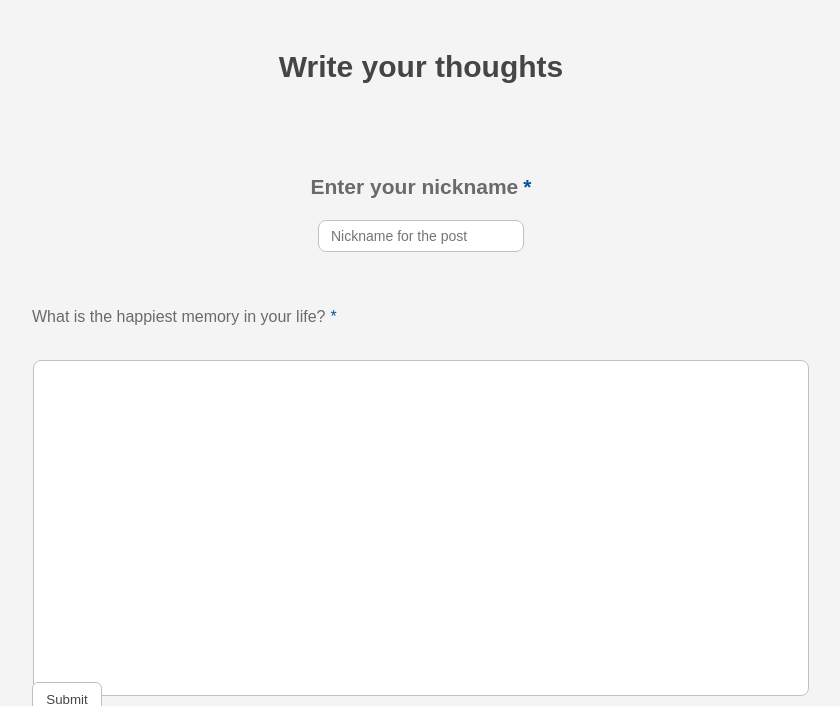
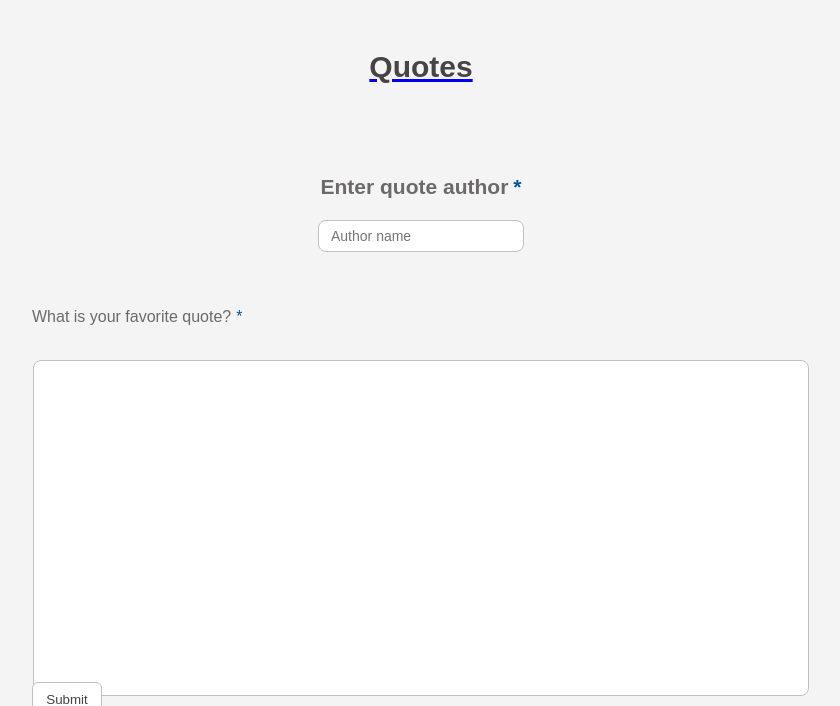
Before and after one commit to CCXLV/quoty, a Flask app: page / in a window 1280 px wide. Shown: the top 706 px of the page, without its empty margins (219-1059 px from the left). Run offline with Flask 2, Linux system fonts and the light colour scheme.

Commit message:
Update index.html

```diff
--- a/templates/index.html
+++ b/templates/index.html
@@ -1,14 +1,16 @@
 {% extends 'layout/layout.html' %}
-{% block title %}Write Your Thoughts{% endblock %}
+{% block title %}What is your favorite quote?{% endblock %}
 
 {% block body %}
 
-    <h1 id="title">Write your thoughts</h1>
+    <a href="/posts">
+        <h1 id="title">Quotes</h1>
+    </a>
     <div class="post">
         <form action="" method="post">
-            <h3 id="nickname">Enter your nickname</h3>
-            <input type="text" name="nickname" placeholder="Nickname for the post" required id="inp-nickname">
-            <p id="question">What is the happiest memory in your life?</p>
+            <h3 id="nickname">Enter quote author</h3>
+            <input type="text" name="nickname" placeholder="Author name" required id="inp-nickname">
+            <p id="question">What is your favorite quote?</p>
             <textarea name="post-content" id="post" required></textarea>
             <button type="submit" id="submit-button">Submit</button>
         </form>
```
